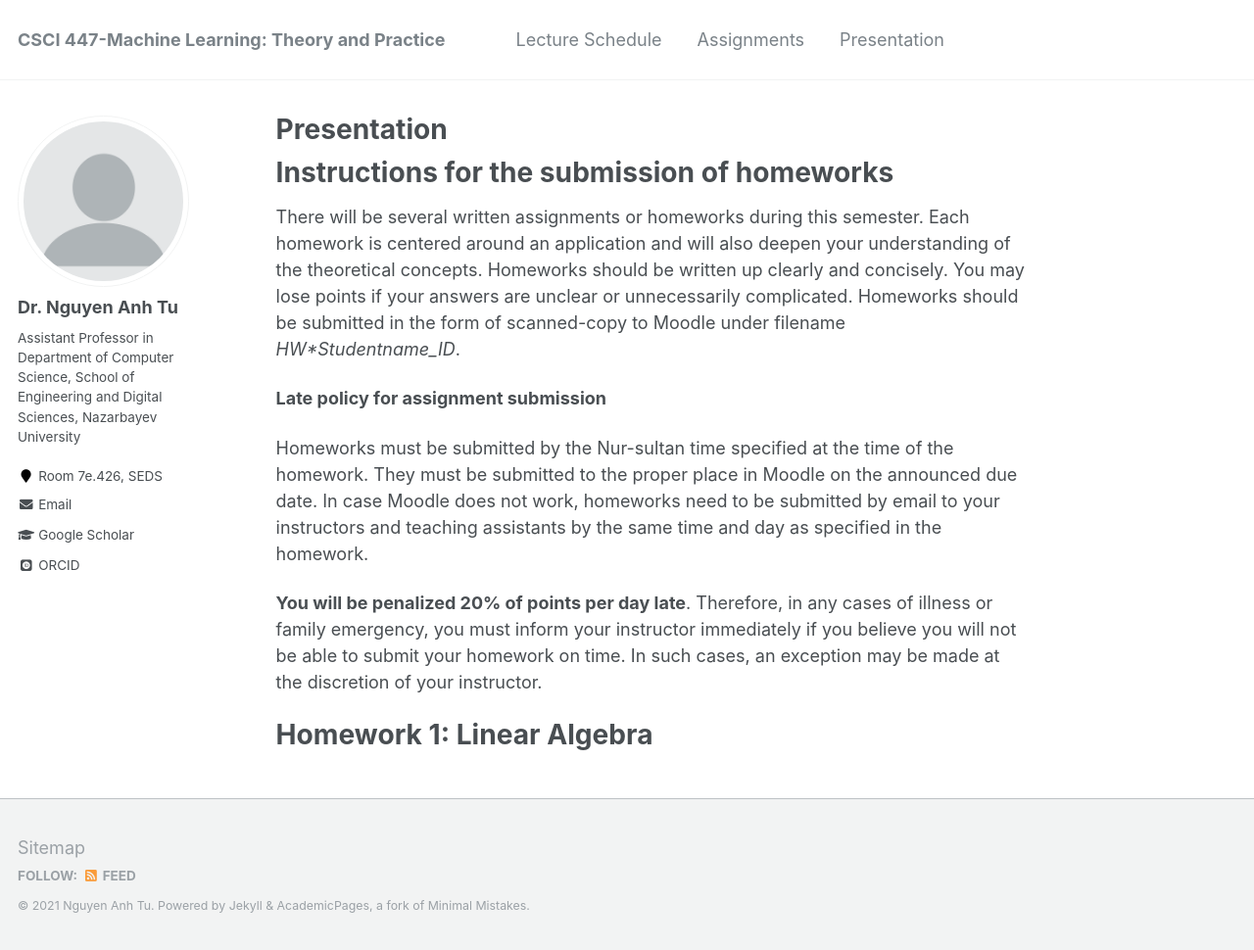
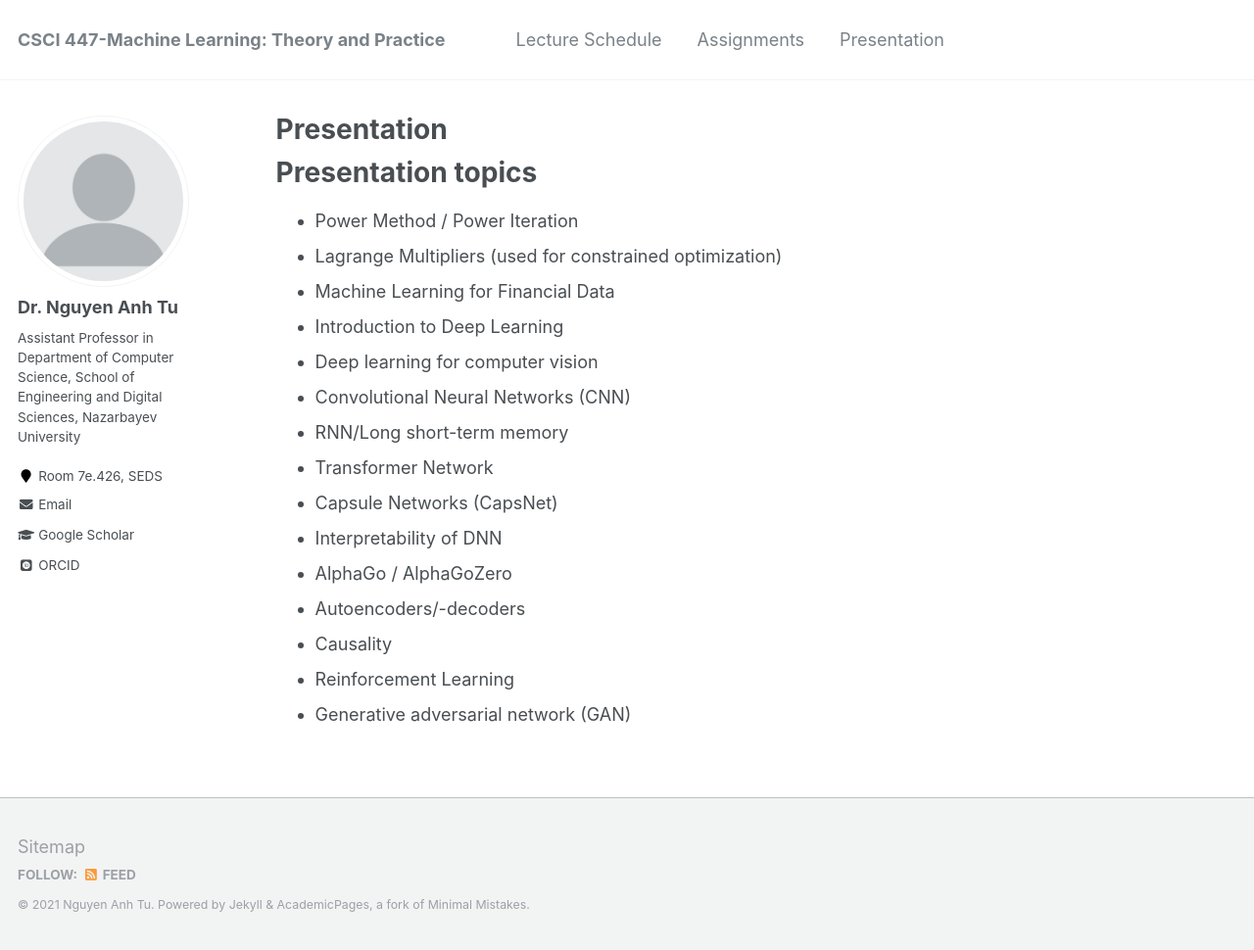
Before and after one commit to tunguyen87/seds-ml, a Jekyll site: the page built from _pages/Presentation.md, in a window 1280 px wide and 970 px high. Shown: the whole window at 98% size. Built offline with Jekyll 4.4.1, drawn with Linux system fonts in a browser that asks for light colours; some web fonts are replaced.

Commit message:
Update Presentation.md

```diff
--- a/_pages/Presentation.md
+++ b/_pages/Presentation.md
@@ -8,15 +8,20 @@ redirect_from:
   - "/nmp.html"
 ---
 
-Instructions for the submission of homeworks
+Presentation topics
 ======
-There will be several written assignments or homeworks during this semester. Each homework is centered around an application and will also deepen your understanding of the theoretical concepts. Homeworks should be written up clearly and concisely. You may lose points if your answers are unclear or unnecessarily complicated. Homeworks should be submitted in the form of scanned-copy to Moodle under filename *HW\*Studentname_ID*.
-
-**Late policy for assignment submission**
-
-Homeworks must be submitted by the Nur-sultan time specified at the time of the homework. They must be submitted to the proper place in Moodle on the announced due date. In case Moodle does not work, homeworks need to be submitted by email to your instructors and teaching assistants by the same time and day as specified in the homework.
-
-**You will be penalized 20% of points per day late**. Therefore, in any cases of illness or family emergency, you must inform your instructor immediately if you believe you will not be able to submit your homework on time. In such cases, an exception may be made at the discretion of your instructor.
-
-Homework 1: Linear Algebra
-======
+- Power Method / Power Iteration
+- Lagrange Multipliers (used for constrained optimization)
+- Machine Learning for Financial Data
+- Introduction to Deep Learning
+- Deep learning for computer vision
+- Convolutional Neural Networks (CNN)
+- RNN/Long short-term memory
+- Transformer Network
+- Capsule Networks (CapsNet)
+- Interpretability of DNN
+- AlphaGo / AlphaGoZero
+- Autoencoders/-decoders
+- Causality
+- Reinforcement Learning
+- Generative adversarial network (GAN)
```
